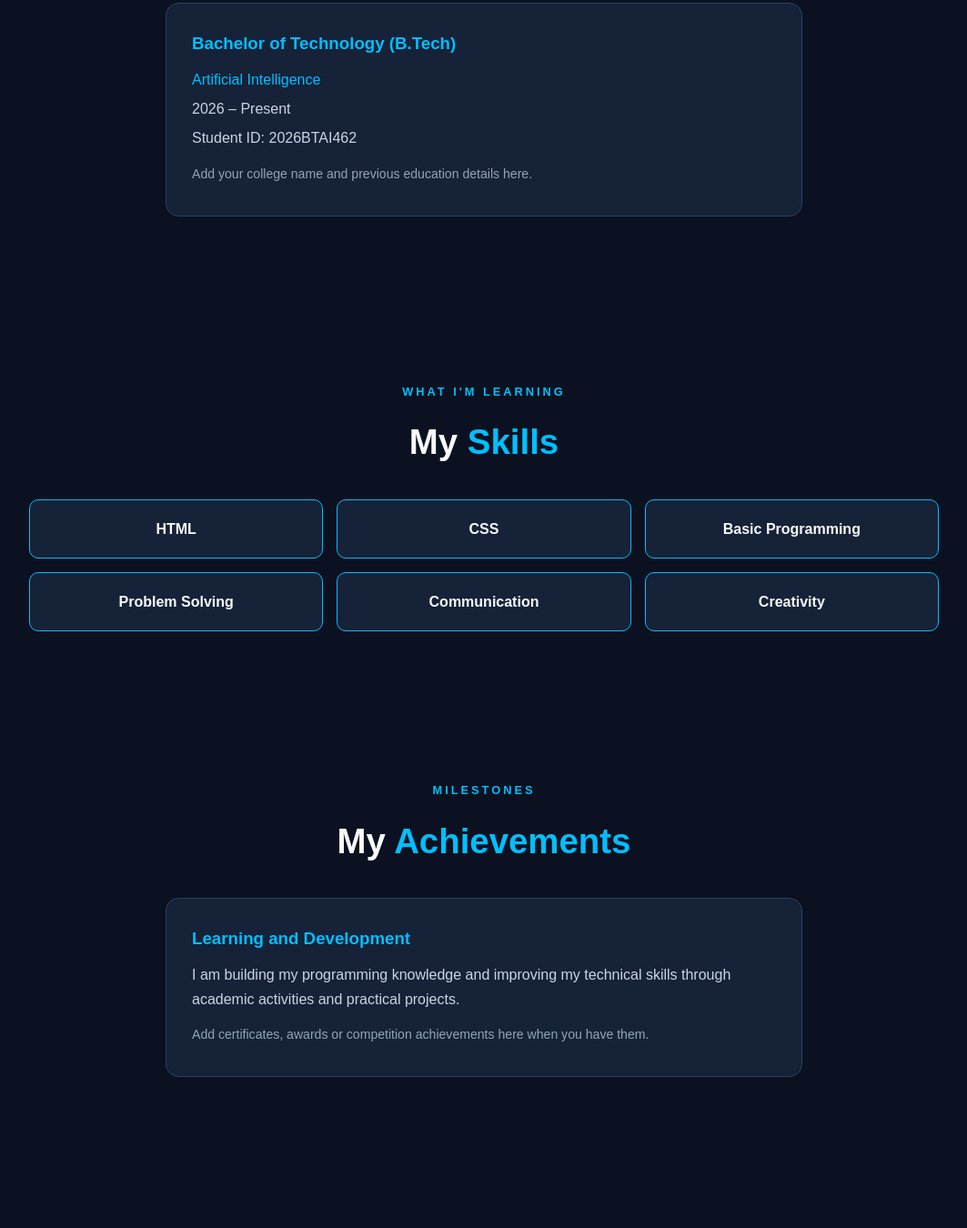
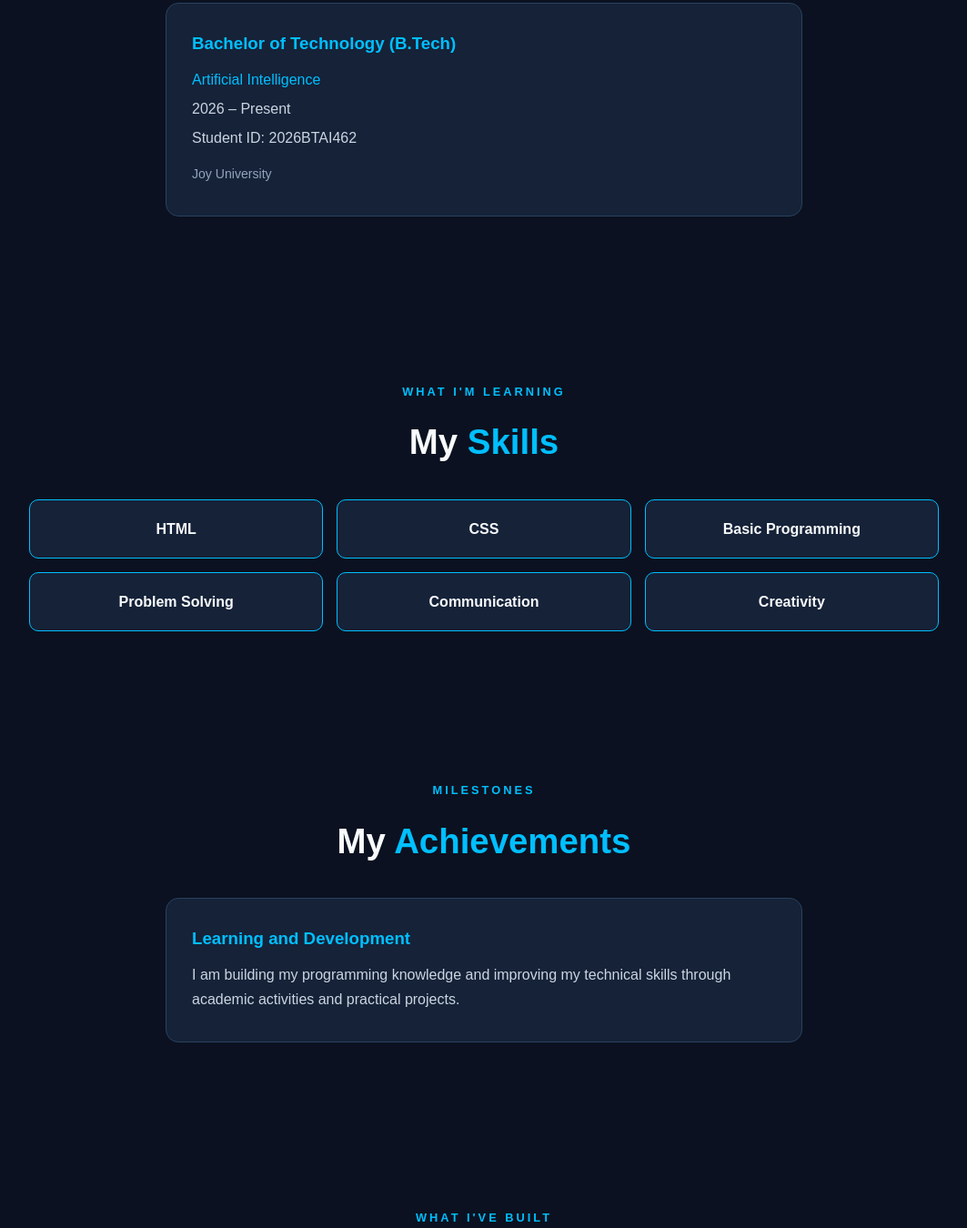
Before and after one commit to venkatraja-cse/Venkat_portfolio, a plain HTML site: page index.html in a window 1280 px wide. Shown: the part 1379-2729 px from the top of the page at 91% size, without its empty margins (108-1171 px from the left). Drawn offline with Linux system fonts and the light colour scheme.

Commit message:
index.html

```diff
--- a/index.html
+++ b/index.html
@@ -50,7 +50,7 @@
         <p class="accent">Artificial Intelligence</p>
         <p>2026 – Present</p>
         <p>Student ID: 2026BTAI462</p>
-        <p class="note">Add your college name and previous education details here.</p>
+        <p class="note">Joy University</p>
       </article>
     </section>
 
@@ -73,7 +73,6 @@
       <article class="card">
         <h3>Learning and Development</h3>
         <p>I am building my programming knowledge and improving my technical skills through academic activities and practical projects.</p>
-        <p class="note">Add certificates, awards or competition achievements here when you have them.</p>
       </article>
     </section>
 
```
